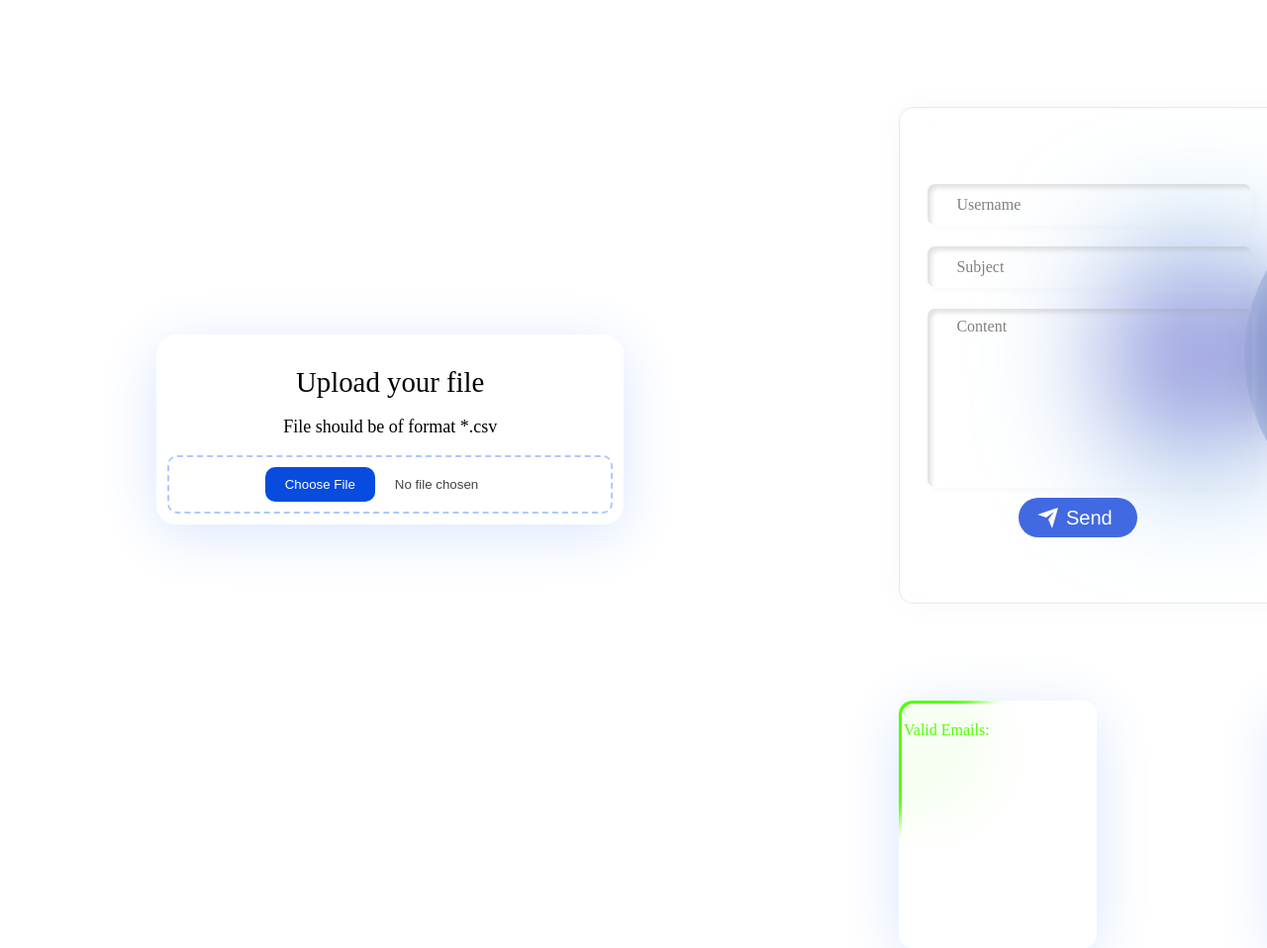
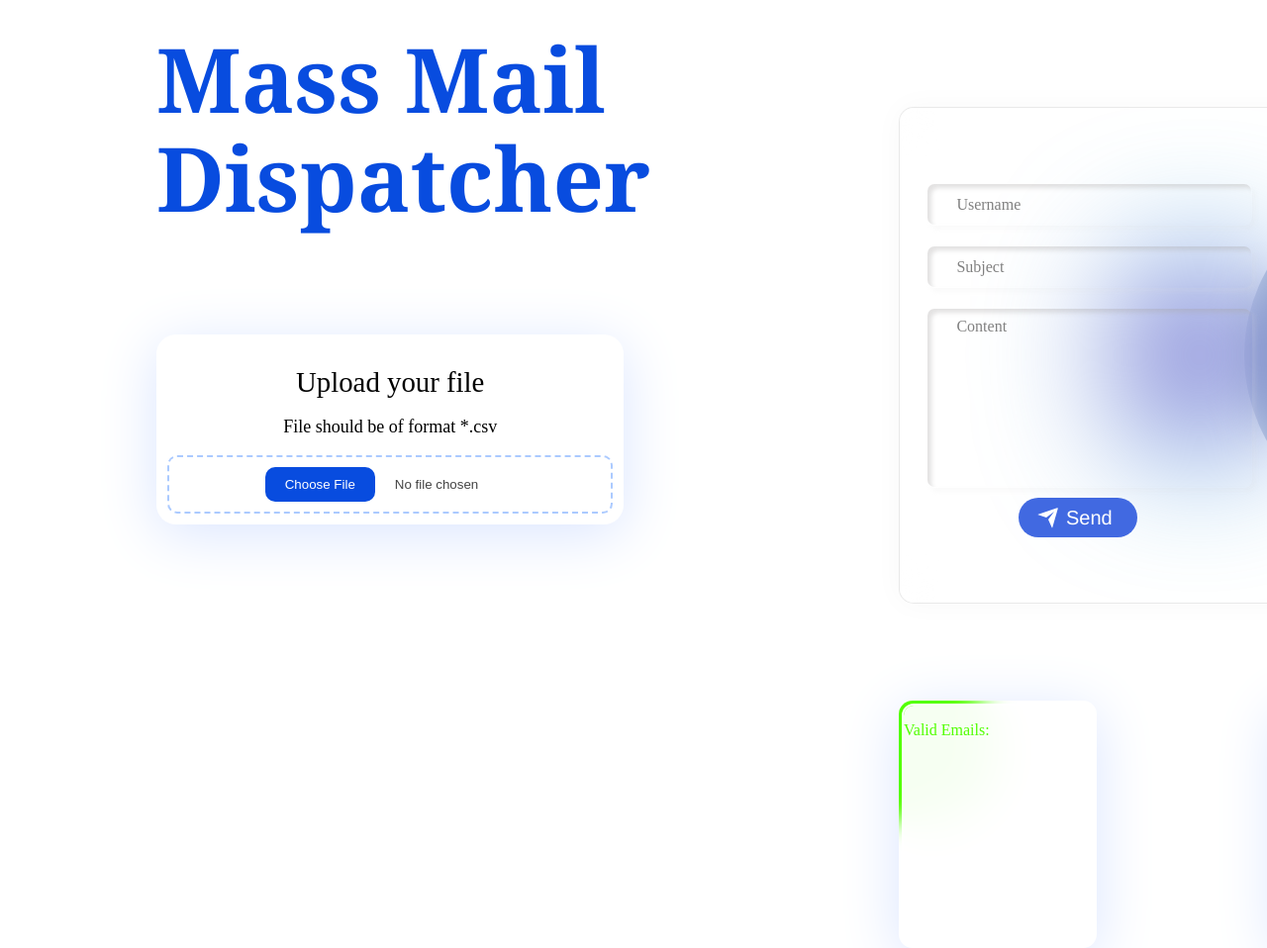
Before and after one commit to divyashah0510/Mail_Dispatcher, a plain HTML site: page index.html in a window 1280 px wide. Shown: the top 958 px of the page at 99% size. Drawn offline with Linux system fonts and the light colour scheme.

Commit message:
Issues solved

```diff
--- a/index.css
+++ b/index.css
@@ -369,3 +369,15 @@ button:active {
     transform: translate(-100%, -100%) translate3d(0, 0, 0);
   }
 }
+h1 {
+  position: absolute;
+  margin: 10px 0 0 150px;
+  font-family:Georgia,serif;
+  font-size: 90px;
+  color: #084cdf;
+}
+#next {
+  margin: 110px 0 0 150px;
+  font-family:Georgia,serif;
+  font-size: 90px;
+}
--- a/index.html
+++ b/index.html
@@ -11,6 +11,7 @@
 </head>
 
 <body>
+    <h1>Mass Mail</h1><span></span><h1 id="next">Dispatcher</h1>
     <form class="upload-form">
         <span class="upload-form-title">Upload your file</span>
         <p class="form-paragraph">
```
